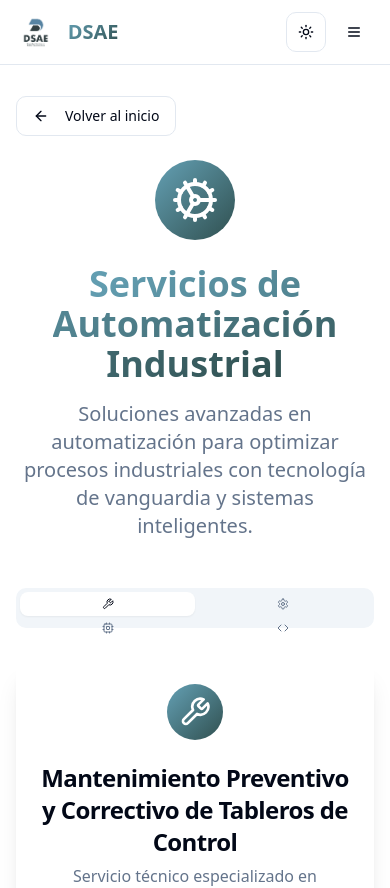
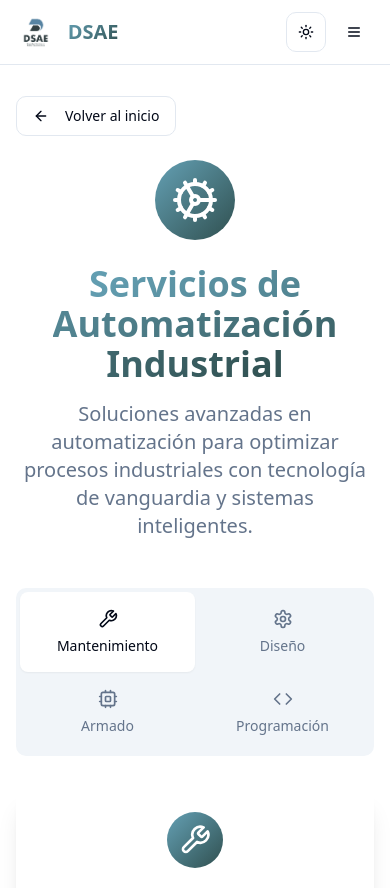
Before and after one commit to UDigital-Business/electro-web-solutions, a React (Vite) app: page /servicios/automatizacion-industrial in a window 390 px wide. Shown: the top 888 px of the page. Built offline with nearby package versions, Linux system fonts and the light colour scheme.

Commit message:
Fix: Improve ServicesTabs height and responsiveness
Adjusted the height and responsiveness of the ServicesTabs component in the AutomatizacionIndustrial page to match the Services Eléctricos page.

```diff
--- a/src/components/pages/automatizacion/ServicesTabs.tsx
+++ b/src/components/pages/automatizacion/ServicesTabs.tsx
@@ -6,11 +6,15 @@ import { automatizacionServices } from "@/data/automatizacionServices";
 export const ServicesTabs = () => {
   return (
     <Tabs defaultValue="mantenimiento" className="mb-16">
-      <TabsList className="grid w-full grid-cols-2 lg:grid-cols-4 mb-8">
+      <TabsList className="grid w-full grid-cols-2 lg:grid-cols-4 mb-8 h-auto p-1">
         {automatizacionServices.map((servicio) => (
-          <TabsTrigger key={servicio.id} value={servicio.id} className="text-xs flex items-center gap-1">
-            <servicio.icon className="h-3 w-3" />
-            <span className="hidden sm:inline">
+          <TabsTrigger
+            key={servicio.id}
+            value={servicio.id}
+            className="flex flex-col items-center gap-2 py-4 px-3 text-sm font-medium h-auto min-h-[80px] data-[state=active]:bg-background data-[state=active]:text-foreground"
+          >
+            <servicio.icon className="h-5 w-5 flex-shrink-0" />
+            <span className="text-center leading-tight">
               {servicio.id === 'mantenimiento' && 'Mantenimiento'}
               {servicio.id === 'diseno' && 'Diseño'}
               {servicio.id === 'armado' && 'Armado'}
```
